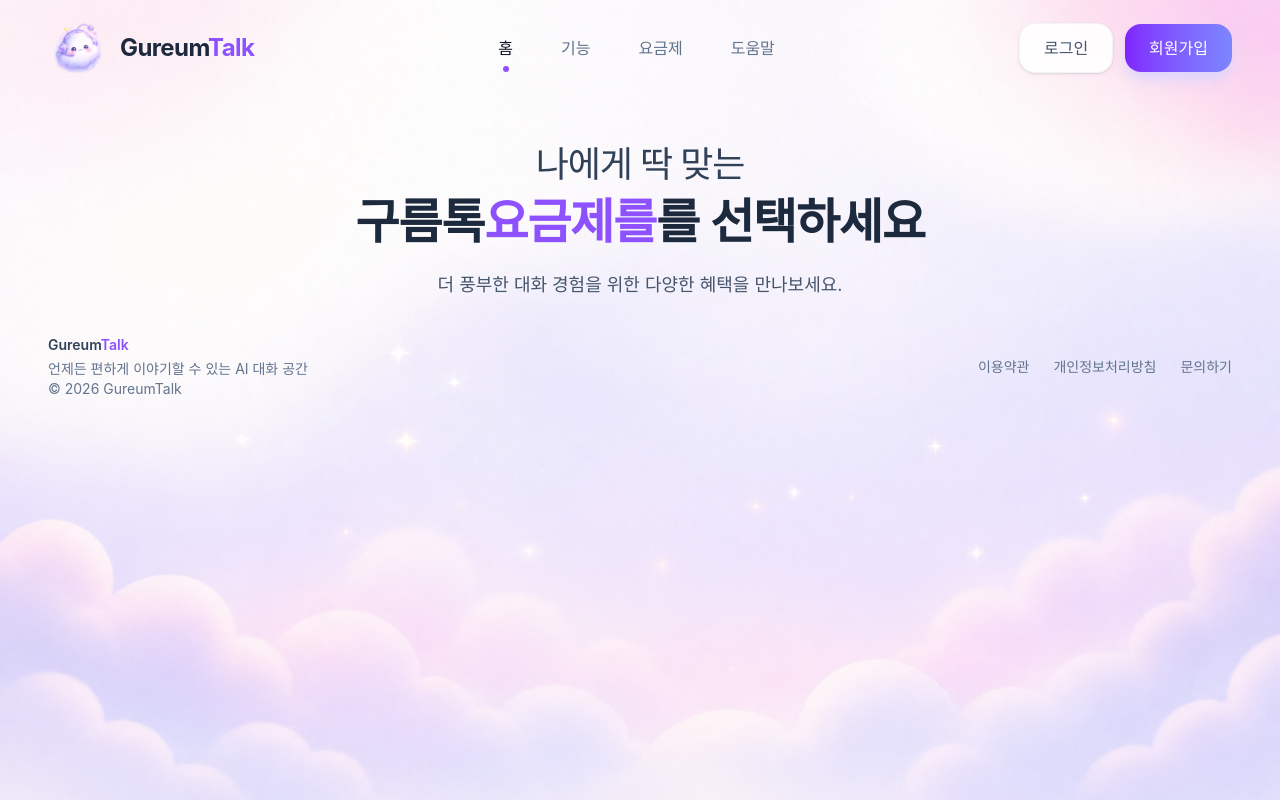
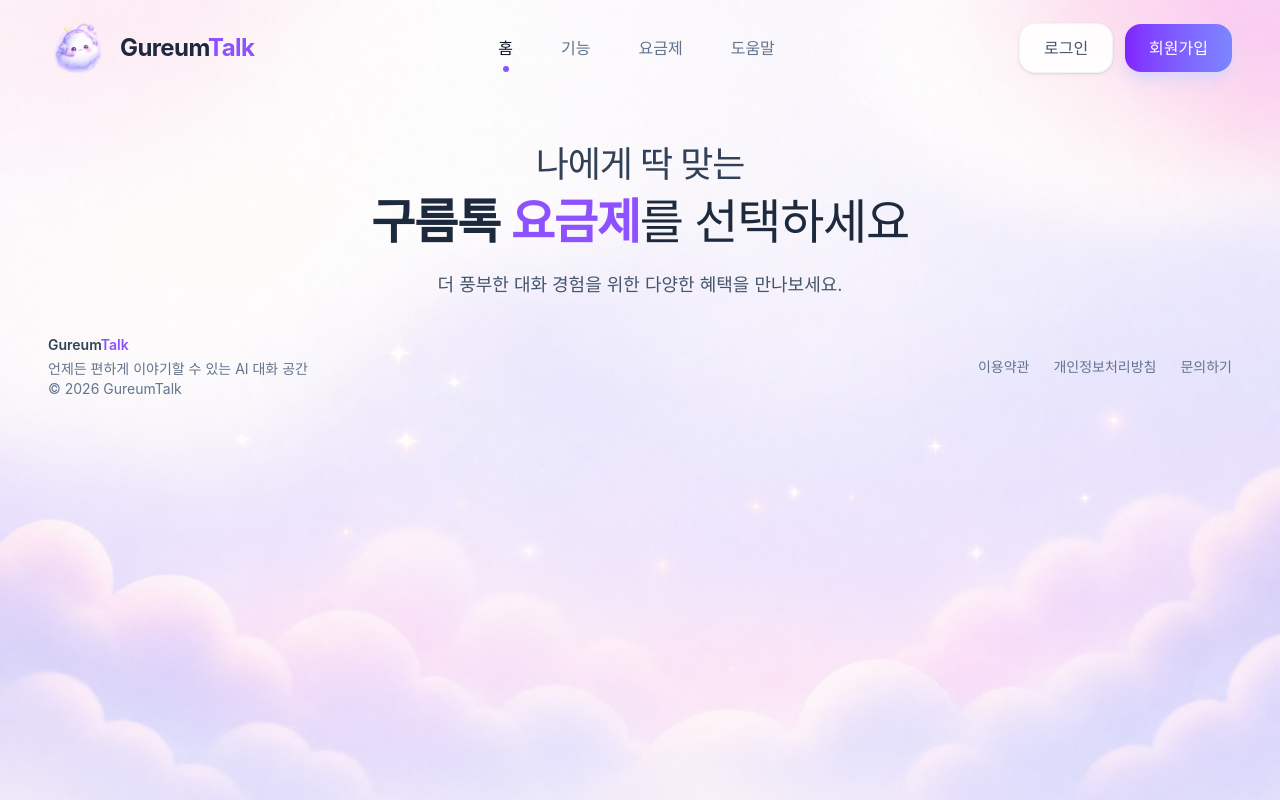
Before and after one commit to sojung627/gureum-talk, a React (Vite) app in the folder frontend/: page /plans in a window 1280 px wide. Built offline with nearby package versions, Linux system fonts and the light colour scheme; no server answers.

Commit message:
요금제 페이지 제작 중

```diff
--- a/frontend/src/pages/plans/Plans.tsx
+++ b/frontend/src/pages/plans/Plans.tsx
@@ -5,19 +5,22 @@
 
     return(
       <>
+        {/* 제목 */}
         <div className="text-center mt-12 text-5xl font-semibold leading-[1.4] tracking-tight text-slate-800 lg:text-5xl">
           <span className="text-4xl font-medium block mb-1 text-slate-700">나에게 딱 맞는</span>
-          <span className="font-semibold">구름톡</span>
-          <span className="text-violet-500">요금제를</span>
-          를 선택하세요
-          <br />
+          <span className="font-semibold">구름톡{' '}</span>
+          <span className="text-violet-500">요금제</span>
+          <span className="font-medium">를 선택하세요</span>
         </div>
 
         <div className="text-center">
           <p className="mt-3 text-lg leading-9 text-slate-600">더 풍부한 대화 경험을 위한 다양한 혜택을 만나보세요.</p>
         </div>
+
+        {/* 버튼 */}
+
+
       </>
-
     );
 }
 export default Plans
```
